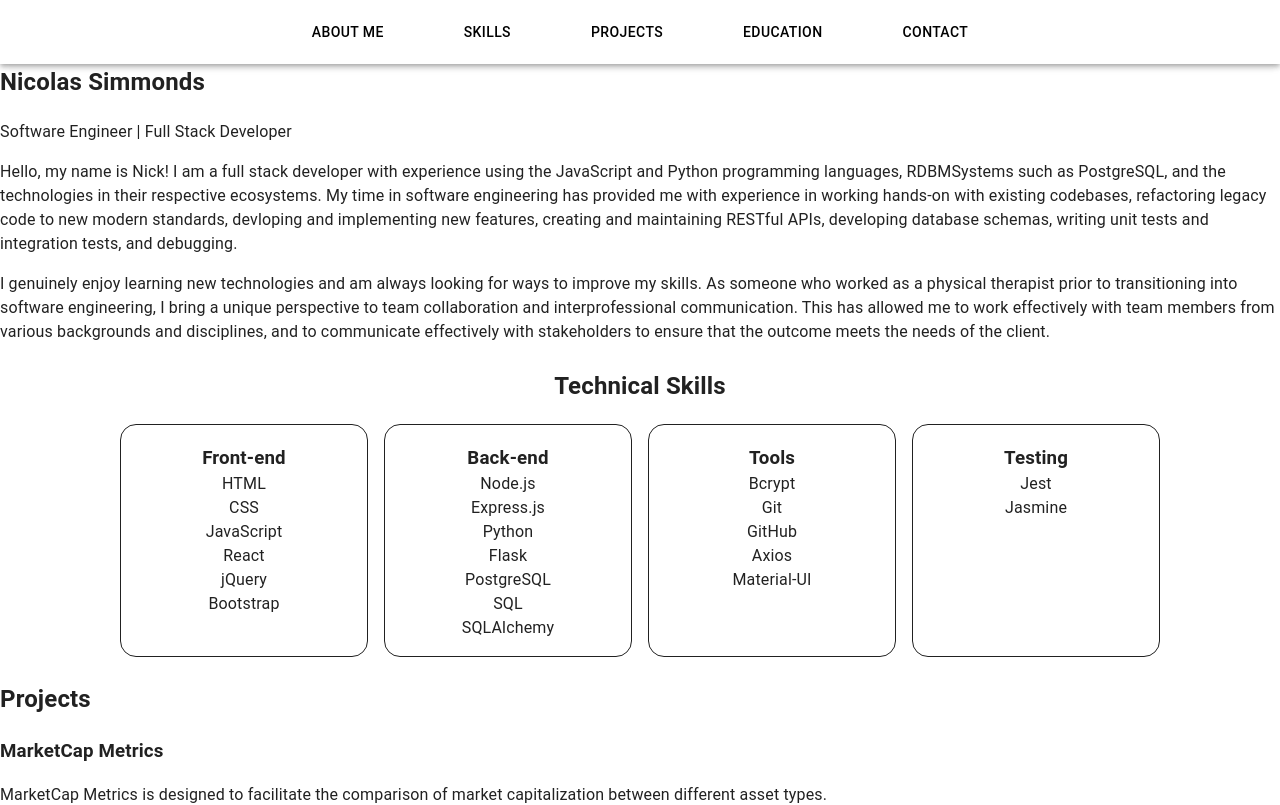
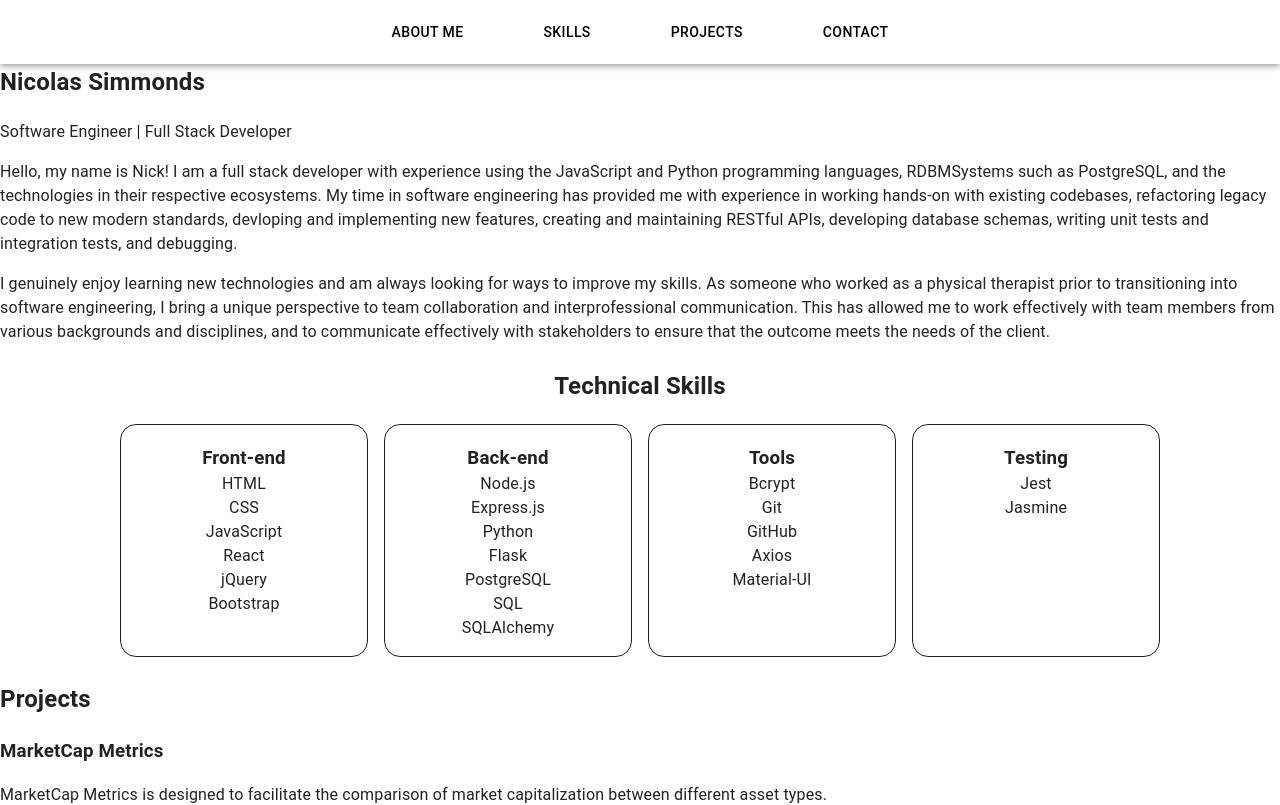
Before and after one commit to njsimm/portfolio, a React (Vite) app: page / in a window 1280 px wide. Shown: the top 805 px of the page. Built offline with nearby package versions, Linux system fonts and the light colour scheme.

Commit message:
removed education link in navbar

```diff
--- a/src/App.jsx
+++ b/src/App.jsx
@@ -9,9 +9,7 @@ function App() {
   return (
     <div className="App">
       <header>
-        <Navbar
-          links={["About Me", "Skills", "Projects", "Education", "Contact"]}
-        />
+        <Navbar links={["About Me", "Skills", "Projects", "Contact"]} />
       </header>
       <main>
         <Box sx={{ mt: 8 }}>
```
